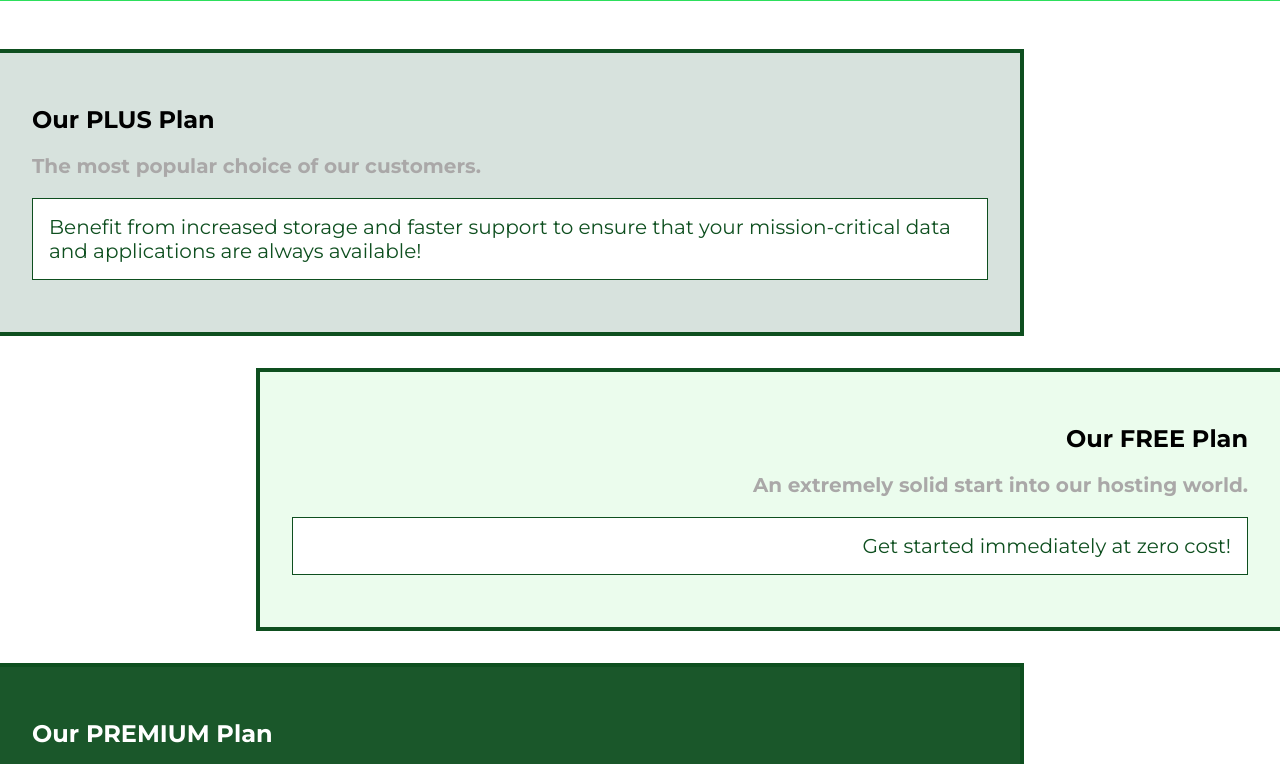
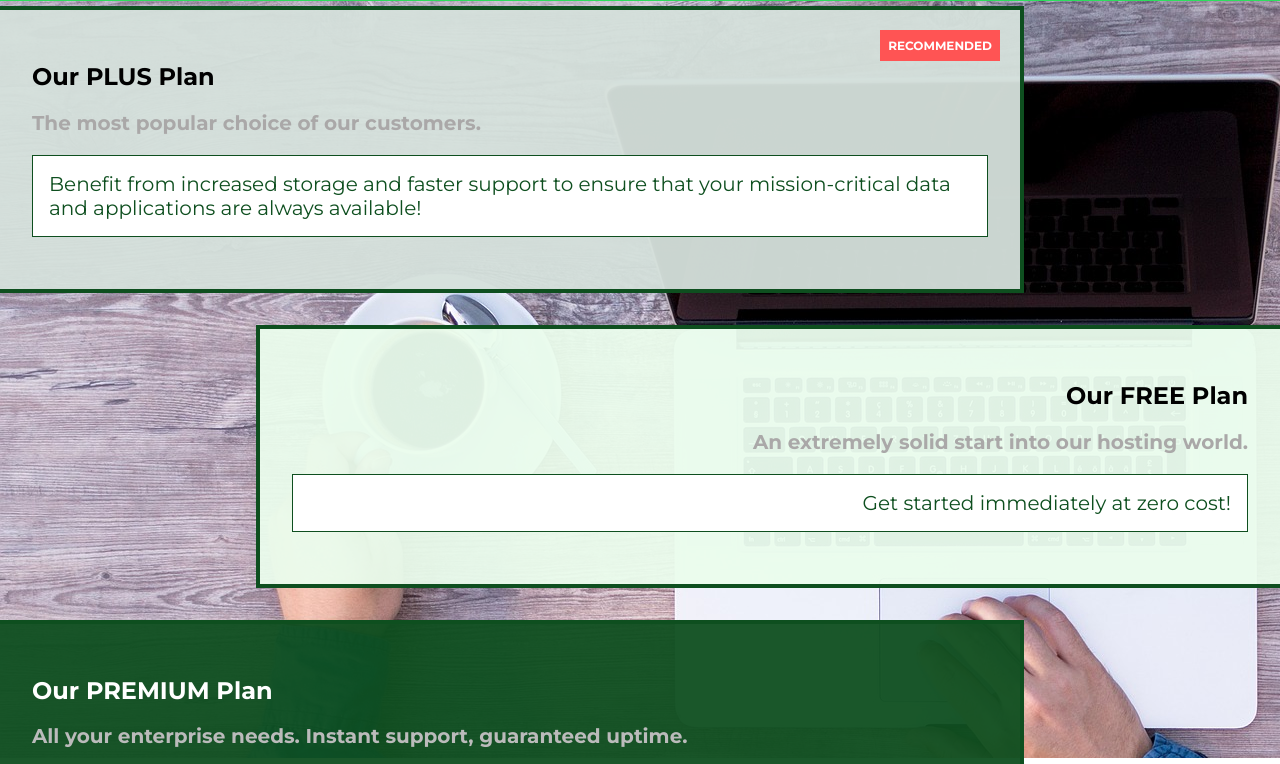
Before and after one commit to aisied/CSS-Course, a plain HTML site: page packages/index.html in a window 1280 px wide. Shown: the part 42-806 px from the top of the page. Drawn offline with Linux system fonts and the light colour scheme.

Commit message:
Static, relative, fixed, absoulte and overflow

```diff
--- a/packages/index.html
+++ b/packages/index.html
@@ -12,6 +12,7 @@
 </head>
 
 <body>
+    <div class="packground"></div>
     <header class="main-header">
         <div>
             <a href="../index.html" class="main-header__brand">
@@ -36,6 +37,7 @@
         <section class="package" id="plus">
             <a href="#">
                 <h1 class="package__title">Our PLUS Plan</h1>
+                <h2 class="package__badge">RECOMMENDED</h2>
                 <h2 class="package__subtitle">The most popular choice of our customers.</h2>
                 <p class="package__info">Benefit from increased storage and faster support to ensure that your
                     mission-critical
--- a/packages/packages.css
+++ b/packages/packages.css
@@ -1,18 +1,21 @@
 main{
     padding-top: 32px;
 }
+
+.packground{
+    background: url('../images/plans-background.jpg');
+    width: 100%;
+    height: 100%;
+    position: fixed;
+    z-index: -1;
+}
+
 .package{
     width: 80%;
     margin: 16px 0;
     border: 4px solid #0e4f1f;
     border-left: none;
-}
-
-.package{
-    width: 80%;
-    margin: 16px 0;
-    border:4px solid #0e4f1f;
-    border-left: none;
+    position: relative;
 }
 
 .package:hover,
@@ -32,6 +35,17 @@ main{
 .package__title{
     font-family:inherit;
     color: black;
+}
+
+.package__badge{
+    position: absolute;
+    top: 0;
+    right: 0;
+    margin: 20px;
+    font-size: 12px;
+    color: white;
+    background: #ff5454;
+    padding: 8px;
 }
 
 .package__subtitle{
--- /dev/null
+++ b/positions/main.css
@@ -0,0 +1,33 @@
+html {
+    background: #b3b3b3;
+    padding: 15px;
+    border: 5px solid white;
+    margin: 15px;
+    height: 2000px;
+    overflow: auto;
+}
+
+body {
+    background: #fa923f;
+    padding: 20px;
+    border: 5px solid black;
+    margin: 0;
+    overflow: hidden;
+  }
+
+.parent {
+    background: white;
+    padding: 20px;
+    border: 5px solid black;
+    margin: 0;
+    position: relative;
+    top: 200px;
+  }
+
+.parent div {
+    background: rgb(105, 105, 109);
+    color: white;
+    padding: 10px;
+    border: 5px solid black;
+    margin: 10px;
+}
--- a/shared.css
+++ b/shared.css
@@ -33,6 +33,10 @@ body {
     width: 100%;
     background: #2ddf5c;
     padding: 8px 16px;
+    position: fixed;
+    top: 0;
+    left: 0;
+    z-index: 1;
 }
 
 .main-header > div {
```
Also changed, not shown: positions/index.html (added, +19 -0 lines), images/plans-background.jpg (added).
